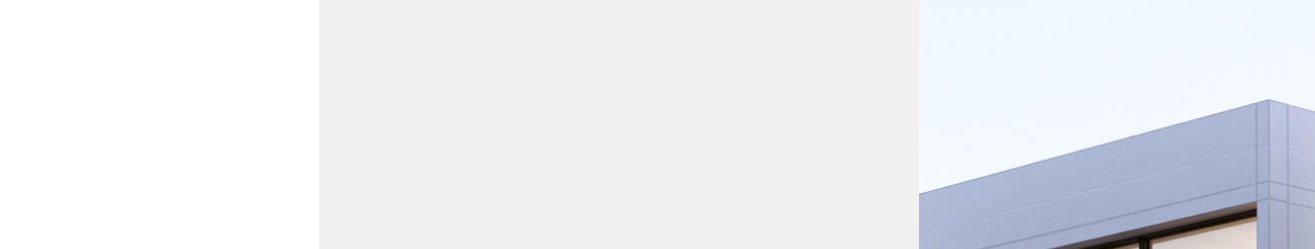
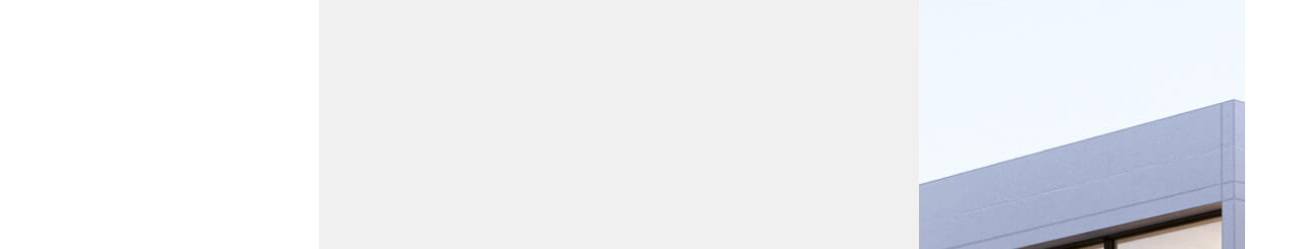
Before and after one commit to Kontsentrator/MST-Test, a plain HTML site: page index.html in a window 1280 px wide. Shown: the part 98-347 px from the top of the page, 1315 px wide, since content can reach past the window. Drawn offline with nearby package versions, Linux system fonts and the light colour scheme; files that its build step writes are made by us from their sources.

Commit message:
Update style.scss

```diff
--- a/scss/style.scss
+++ b/scss/style.scss
@@ -103,8 +103,6 @@ button {
 
 .pages__wrapper {
     margin: -35px 35px 0 35px;
-    width: 100%;
-    position: relative;
 }
 
 .page {
```
